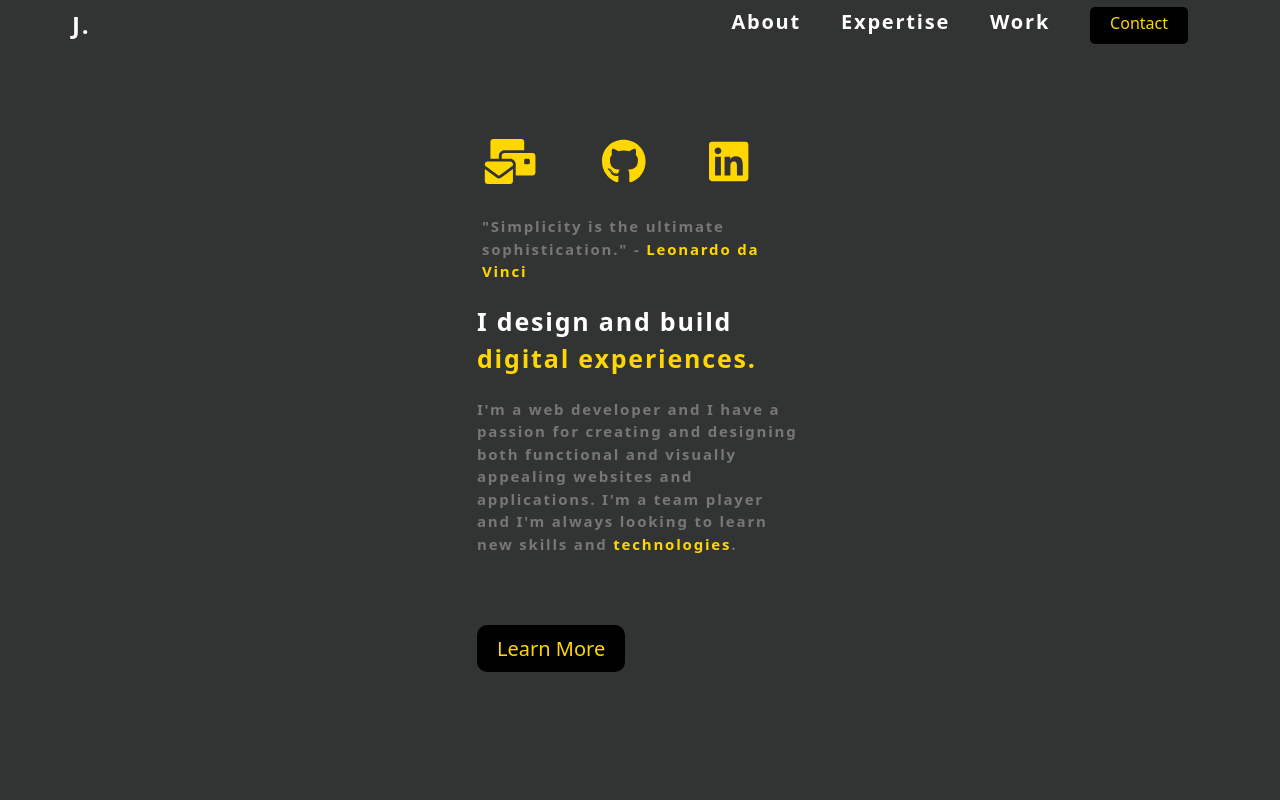
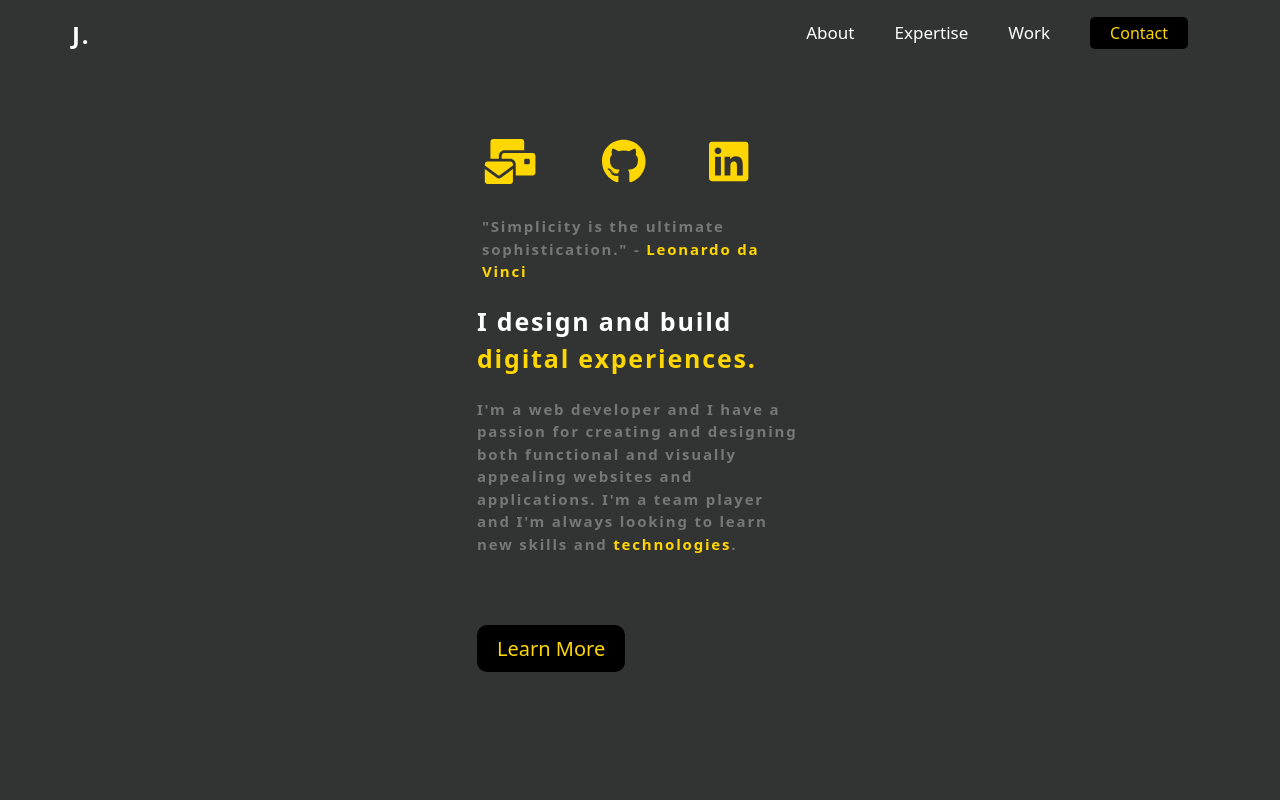
Before and after one commit to JaredLove/jp, a React (Create React App) app: page / in a window 1280 px wide. Shown: the top 800 px of the page. Built offline with nearby package versions, Linux system fonts and the light colour scheme.

Commit message:
updates to css and media

```diff
--- a/src/components/About/style.css
+++ b/src/components/About/style.css
@@ -233,6 +233,13 @@
     flex-direction: column;
 
   }
+  .cover-about {
+    background-color: rgba(255, 215, 0, .8);
+    width: 135px;
+    height: 12px;
+    position: relative;
+    top: 45px;
+  }
 
   }
 
@@ -259,7 +266,7 @@
       display: grid;
       grid-template-columns: 1fr 1fr;
       margin: 60px 0;
-      width: 70%;
+      width: 100%;
 
     }
     .aboutIcons {
--- a/src/components/Expertise/style.css
+++ b/src/components/Expertise/style.css
@@ -269,9 +269,6 @@ display: grid;
 
 }
 
-.techListContent {
-
-}
 
 .techList ul {
   display: grid;
@@ -355,9 +352,7 @@ display: grid;
 
 }
 
-.techListContent {
 
-}
 
 .techList ul {
   display: grid;
--- a/src/components/Footer/style.css
+++ b/src/components/Footer/style.css
@@ -109,7 +109,7 @@ footer h2 {
         display: flex;
         flex-direction: row;
         justify-content: center;
-        height: 500px;
+        height: 700px;
         margin-top: 200px;
     }
     footer h2 {
@@ -132,10 +132,10 @@ footer h2 {
     color: #000000;
     border: none;
     border-radius: 5px;
-    padding: 10px 109px;
+    padding: 5px 5px;
     font-size: 1.5rem;
     font-weight: 400;
-    margin-top: 50px;
+    margin: 20px 0;
     cursor: pointer;
     transition: all 0.3s ease-in-out;
     }
@@ -150,4 +150,35 @@ footer h2 {
         margin: 0;
         width: 90%;
     }
+
+    .footer-links {
+        display: flex;
+        flex-direction:column;
+        justify-content: center;
+        align-items: center;
+        margin: 10px 0;
+    }
+
+    .footer-links h2 {
+        color: #fff;
+        font-size: 2.2rem;
+        font-weight: 400;
+        position: static;
+        text-align: center;
+        margin: 0;
+    }
+
+    .footer-links ul {
+        display: flex;
+        flex-direction: row;
+        justify-content: center;
+        align-items: center;
+        position: static;
+        text-align: center;
+        margin: 0;
+    }
+    .footer-links ul li {
+        list-style: none;
+        margin: 0 10px;
+    }
 }
--- a/src/components/Header/index.js
+++ b/src/components/Header/index.js
@@ -7,6 +7,19 @@ const Header = () => {
   const [isOpen, setIsOpen] = useState(false);
   const toggle = () => setIsOpen(!isOpen);
   const close = () => setIsOpen(false);
+
+  const scrollToSection = (sectionId) => {
+
+    const section = document.getElementById(sectionId);
+    if (section) {
+
+      section.scrollIntoView({
+        behavior: 'smooth',
+      });
+    }
+    close();
+  };
+
   return (
     <header className="header">
     <nav className="navbar">
@@ -21,24 +34,16 @@ const Header = () => {
           className={`navbar-nav ${isOpen ? "navbar-open" : "navbar-closed"}`}
         >
           <li className="nav-item">
-            <a href="#about" className="nav-link" onClick={close}>
-            <span className='navSign'></span> About
-            </a>
+          <button onClick={() => scrollToSection('about')} handleClick={close}>About</button>
           </li>
           <li className="nav-item">
-            <a href="#resume" className="nav-link" onClick={close}>
-            <span className='navSign'></span> Expertise
-            </a>
+          <button onClick={() => scrollToSection('resume')} handleClick={close}>Expertise</button>
           </li>
           <li className="nav-item">
-            <a href="#work" className="nav-link" onClick={close}>
-            <span className='navSign'></span> Work
-            </a>
+          <button onClick={() => scrollToSection('work')} handleClick={close}>Work</button>
           </li>
           <li className="nav-item">
-           <button className="contact-link"><a href="#contact" className="nav-link" onClick={close}>
-            <span className="ctn">Contact</span>
-            </a></button>
+          <button onClick={() => scrollToSection('contact')} handleClick={close}><span className="contact-link">Contact</span></button>
           </li>
         </ul>
       </div>
--- a/src/components/Header/nav.css
+++ b/src/components/Header/nav.css
@@ -1,3 +1,5 @@
+
+
 
 .navbar {
   /* background-color: rgba(0, 0, 0, 0.7); */
@@ -7,8 +9,9 @@
   justify-content: center;
   align-items: center;
   height: 50px;
-
   /* background-color: #181520; */
+  position: relative;
+  top: 10px;
 
 }
 
@@ -40,9 +43,9 @@
   font-size: 1.5rem;
   text-decoration: none;
 }
-
-.navSign{
-  color: #ffffff;
+.navbar-brand:hover {
+  color: var(--goldenYellow);
+  text-decoration: none;
 }
 
 .navbar-toggler {
@@ -53,15 +56,19 @@
   display: none;
   font-size: 1.5rem;
 }
-.navbar-container ul li a {
+.navbar-container ul li button {
   display: inline-block;
   position: relative;
   padding: 0 0 5px; /* Add padding to create space for the underline */
   color: #ffffff; /* Text color */
   text-decoration: none; /* Remove default underline */
   transition: padding 0.3s; /* Smooth padding transition on hover */
+  scroll-behavior: smooth;
+  border: none;
+  background: none;
+  font-size: 17px;
 }
-.navbar-container ul li a::before {
+.navbar-container ul li button::before {
   content: "";
   position: absolute;
   bottom: 0;
@@ -72,19 +79,19 @@
   transition: background-color 1s; /* Smooth color transition on hover */
 }
 
-.navbar-container ul li a:hover {
+.navbar-container ul li button:hover {
   display: inline-block;
   position: relative;
-  color: #ffffff; /* Text color */
+  color: #000000; /* Text color */
   text-decoration: none; /* Remove default underline */
 }
 
-.navbar-container ul li a:hover::before {
+.navbar-container ul li button:hover::before {
   background-color: rgba(255, 255, 0, 0.7); /* Yellow RGBA underline color on hover */
 }
-  .contact-link {
+  .contact-link{
     background-color: #000000;
-    color: #ffffff;
+    color: var(--goldenYellow);
     border: none;
     border-radius: 5px;
     padding: 5px 20px;
@@ -108,13 +115,20 @@
   .navbar-nav {
     display: none;
   }
-}
+
+
+
 
 .navbar-open {
   display: flex;
   flex-direction: column;
   justify-content: center;
-  background-color: rgb(19, 18, 18);
+  background: rgba(255, 255, 255, 0.2);
+  border-radius: 16px;
+  box-shadow: 0 4px 30px rgba(0, 0, 0, 0.1);
+  backdrop-filter: blur(5px);
+  -webkit-backdrop-filter: blur(5px);
+  border: 1px solid rgba(255, 255, 255, 0.3);
   position: absolute;
   top: 60px;
   right: 0;
@@ -122,4 +136,15 @@
   z-index: 1;
   transform: translateY(0);
   transition: all 0.3s ease-in-out;
+  height: 100vh;
+  text-align: center;
 }
+
+.navbar-container ul li {
+  margin: 30px 0;
+}
+
+
+
+
+}
--- a/src/pages/Home.js
+++ b/src/pages/Home.js
@@ -103,26 +103,28 @@ const  Home = () => {
 
 
 
-      <div className='resumeInfo' id='resume'     style={{
+      <section className='resumeInfo' id='resume'     style={{
           opacity: isVisible.div2 ? 1 : 0,
           transition: 'opacity 1s ease-in-out',
         }}>
           <Resume />
-      </div>
-<div className='work' id='work' style={{
-          opacity: isVisible.div3 ? 1 : 0,
-          transition: 'opacity 1s ease-in-out',
-        }}>
-          <Work />
-</div>
+      </section>
 
 
-    <div id='contact' className='contactSection' style={{
+      <section className='work' id='work' style={{
+                opacity: isVisible.div3 ? 1 : 0,
+                transition: 'opacity 1s ease-in-out',
+              }}>
+                <Work />
+      </section>
+
+
+    <section id='contact' className='contactSection' style={{
           opacity: isVisible.div4 ? 1 : 0,
           transition: 'opacity 1s ease-in-out',
         }}>
            <Footer/>
-</div>
+    </section>
 </main>
 
   );
```
